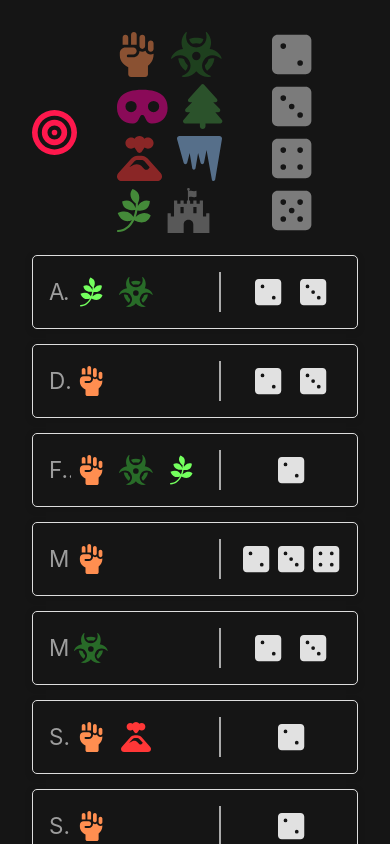
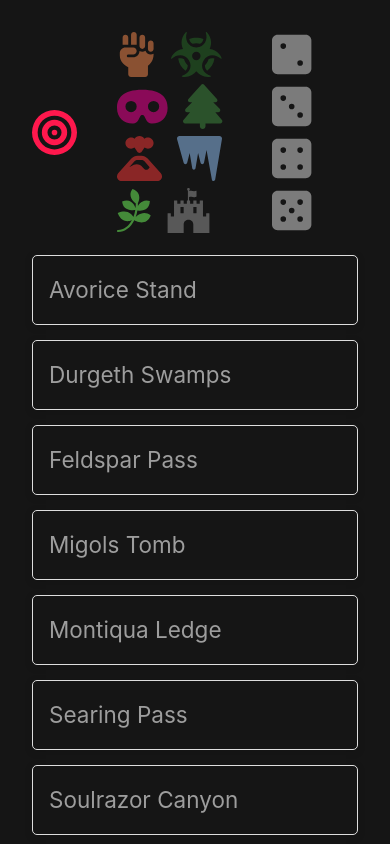
Before and after one commit to TheLethalGoose/HeroscapeMaps, a Vue app: page / in a window 390 px wide. Shown: the top 844 px of the page. Built offline with nearby package versions, Linux system fonts and the light colour scheme.

Commit message:
Responsive for xs displays

```diff
--- a/src/components/MapCard.vue
+++ b/src/components/MapCard.vue
@@ -2,8 +2,9 @@
   <div class="card" @click="navigateToMap">
     <div class="card-content">
       <h2 class="card-title">{{ page?.replace(/(?<=[a-z])([A-Z])/g, ' $1') }}</h2>
-      <div class="icon-section">
-        <div class="icons">
+      <div class="filters">
+        <div class="icon-section">
+          <div class="icons">
           <span v-for="set in iconsSets" :key="set">
             <font-awesome-icon
                 style="font-size: 30px"
@@ -11,8 +12,8 @@
                 :color="iconsAndColors[set].color || 'black'"
             ></font-awesome-icon>
           </span>
-        </div>
-        <div class="dice">
+          </div>
+          <div class="dice">
           <span v-for="set in diceSets" :key="set">
             <font-awesome-icon
                 style="font-size: 30px"
@@ -20,6 +21,7 @@
                 :color="iconsAndColors[set].color || 'black'"
             ></font-awesome-icon>
           </span>
+          </div>
         </div>
       </div>
     </div>
@@ -109,4 +111,10 @@ const navigateToMap = () => {
   height: 40px;
   align-items: center;
 }
+
+@media (max-width: 575px) {
+  .filters {
+    display: none;
+  }
+}
 </style>
```
